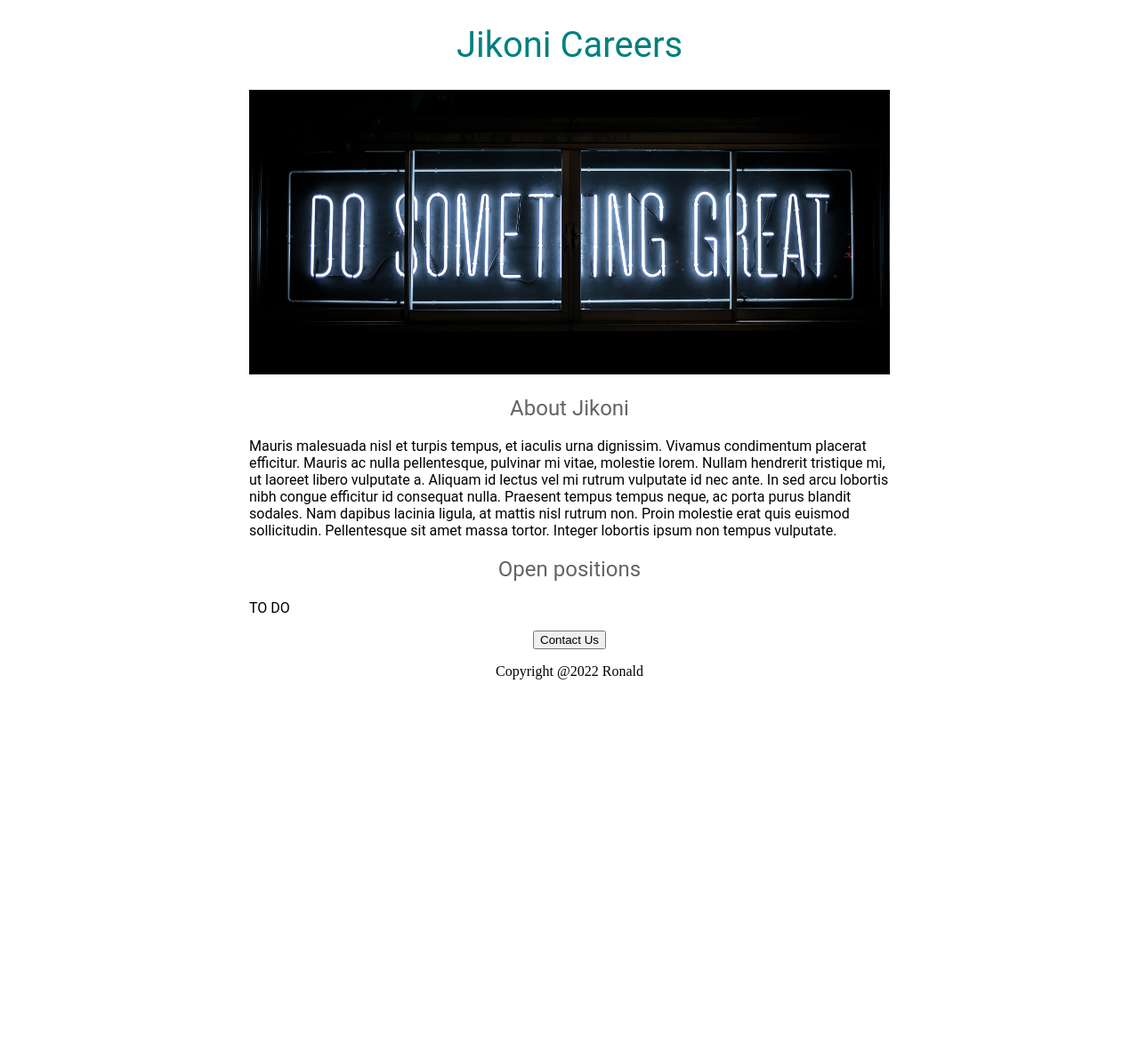
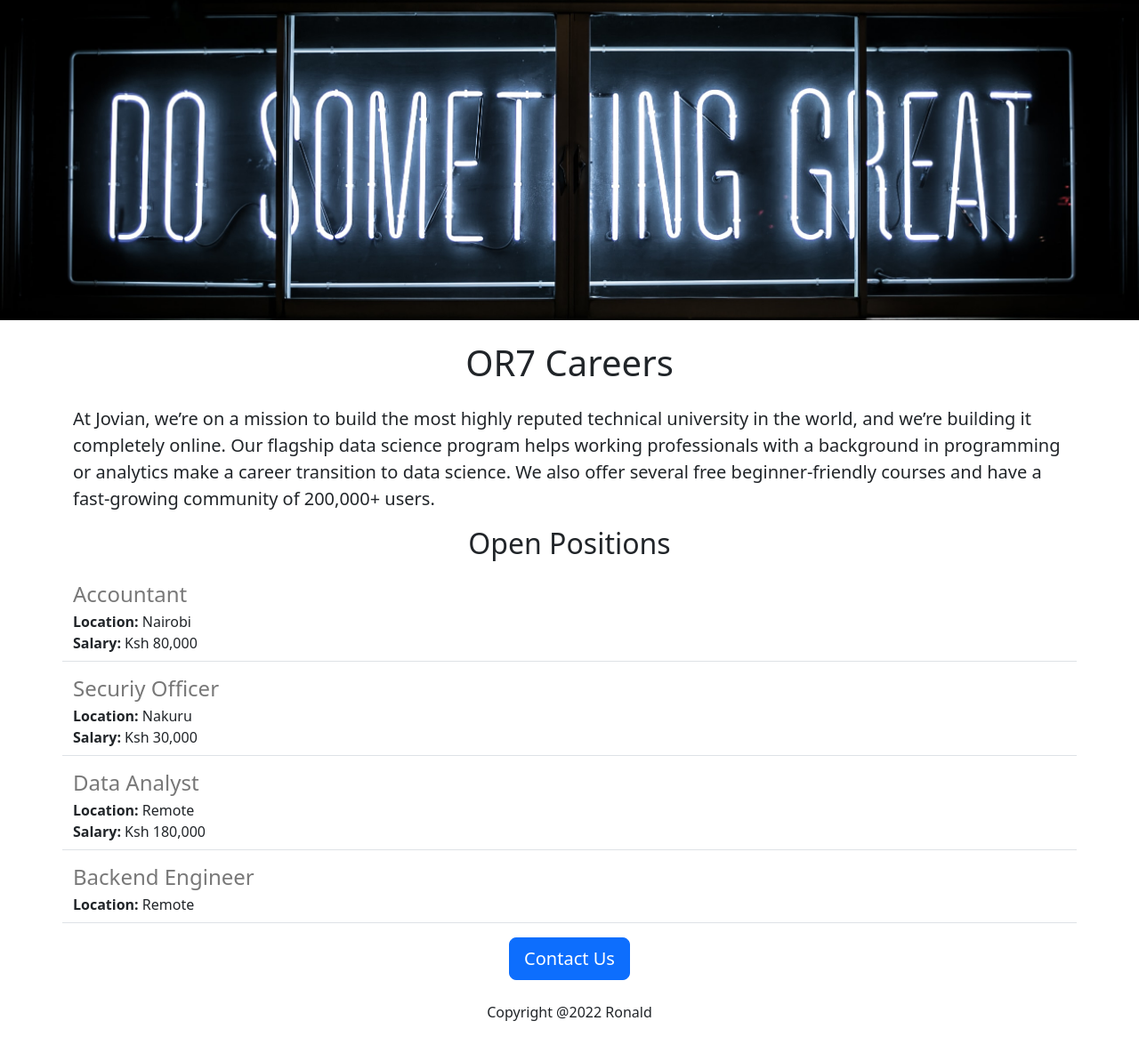
Before and after one commit to ronaldonyango/iko-kazi-kenya-website, a Flask app: page / in a window 1280 px wide. Shown: the whole page at 89% size. Before the commit the page ends 764 px from the top, so only its background shows below. Run offline with Flask 2, Linux system fonts and the light colour scheme.

Commit message:
added jobitem.html

```diff
--- a/app.py
+++ b/app.py
@@ -2,9 +2,38 @@
 
 app = Flask(__name__)
 
+JOBS = [
+  {
+    'id': 1,
+    'title': 'Accountant',
+    'location': 'Nairobi',
+    'salary': 'Ksh 80,000'
+  },
+  {
+    'id': 2,
+    'title': 'Securiy Officer',
+    'location': 'Nakuru',
+    'salary': 'Ksh 30,000'
+  },
+  {
+    'id': 3,
+    'title': 'Data Analyst',
+    'location': 'Remote',
+    'salary': 'Ksh 180,000'
+  },
+  {
+    'id': 4,
+    'title': 'Backend Engineer',
+    'location': 'Remote',
+
+  }
+       ]
+
 @app.route("/")
-def hello_world():
-    return render_template("home.html")
+def hello_ronald():
+    return render_template("home.html",
+                           jobs=JOBS,
+                           company_name='OR7')
 
 if __name__ == "__main__":
   app.run(host='0.0.0.0', debug=True)
--- a/templates/home.html
+++ b/templates/home.html
@@ -1,50 +1,39 @@
 <!DOCTYPE html>
-
 <html>
   <head>
-   <title>Iko Kazi Kenya </title>
+    <title>Jikoni Careers</title>
+    <meta charset="utf-8">
+    <meta name="viewport" content="width=device-width, initial-scale=1">
+    <link href="https://cdn.jsdelivr.net/npm/bootstrap@5.2.0-beta1/dist/css/bootstrap.min.css" rel="stylesheet" integrity="sha384-0evHe/X+R7YkIZDRvuzKMRqM+OrBnVFBL6DOitfPri4tjfHxaWutUpFmBp4vmVor" crossorigin="anonymous">
     <style>
-      h1{
-        font-size:40px;
-        font-family: Roboto;
-        font-weight: normal;
-        color: rgb(0,128,128);
-        text-align: center;
-      }
-      #banner{
+      #banner {
+        height: 360px;
         width: 100%;
-        height 360px;
-        object-fit: cover;
-      }
-      h2{
-        font-family: Roboto;
-        font-size: 24px;
-        color: rgb(100, 100, 100);
-        text-align: center;
-        font-weight: normal;
-      }
-      .bodytext{
-        font-family: Roboto;
-        color: rgb(0, 0, 0);
-      }
-      #Container{
-        max-width: 720px;
-        margin: 0 auto 0 auto;
+        object-fit:cover;
+        margin-bottom: 16px;
       }
     </style>
   </head>
   <body>
-    <div id="Container">
-    <h1>Jikoni Careers</h1>
-    <img id="banner" src="https://iko-kazi-kenya-website.ronaldoyw.repl.co/static/banner.jpg" height="320">
-    <h2>About Jikoni</h2>
-    <p class="bodytext">Mauris malesuada nisl et turpis tempus, et iaculis urna dignissim. Vivamus condimentum placerat efficitur. Mauris ac nulla pellentesque, pulvinar mi vitae, molestie lorem. Nullam hendrerit tristique mi, ut laoreet libero vulputate a. Aliquam id lectus vel mi rutrum vulputate id nec ante. In sed arcu lobortis nibh congue efficitur id consequat nulla. Praesent tempus tempus neque, ac porta purus blandit sodales. Nam dapibus lacinia ligula, at mattis nisl rutrum non. Proin molestie erat quis euismod sollicitudin. Pellentesque sit amet massa tortor. Integer lobortis ipsum non tempus vulputate.</p>
-    <h2>Open positions</h2>
-    <p class="bodytext">TO DO</p>
-      <div style="text-align:center;">
-    <button id="contactbutton">Contact Us</button>
-        <p>Copyright @2022 Ronald</p>
+    <img class="img-fluid" id="banner" src="https://iko-kazi-kenya-website.ronaldoyw.repl.co/static/banner.jpg">
+    <div class="container">
+      <h1 class="text-center mt-2 mb-4">
+        {{company_name}} Careers
+      </h1>
+      <p class="lead">
+        At Jovian, we’re on a mission to build the most highly reputed technical university in the world, and we’re building it completely online. Our flagship data science program helps working professionals with a background in programming or analytics make a career transition to data science. We also offer several free beginner-friendly courses and have a fast-growing community of 200,000+ users.
+      </p>
+
+      <h2 class="text-center mt-2 mb-4">Open Positions</h2>
+      <div>
+        {% for job in jobs %}
+          {% include 'jobitem.html' %}
+        {% endfor %}
+      </div>
+      <div class="text-center">
+      <button class="btn btn-primary btn-lg">Contact Us</button>
+        <p class="mt-4">Copyright @2022 Ronald</p>
+      </div>
     </div>
   </body>
-
 </html>
--- /dev/null
+++ b/templates/jobitem.html
@@ -0,0 +1,16 @@
+<div class="border-bottom row" style="margin-bottom:16px;padding-bottom:8px;">
+  <div class="col-10">
+    <h4
+      style="color:rgb(120,120,120); margin-bottom:4px;">
+      {{job['title']}}
+    </h4>
+    <div>
+      <b>Location:</b> {{job['location']}}
+    </div>
+    {% if 'salary' in job %}
+    <div>
+      <b>Salary:</b> {{job['salary']}}
+    </div>
+    {% endif %}
+  </div>
+</div>
```
